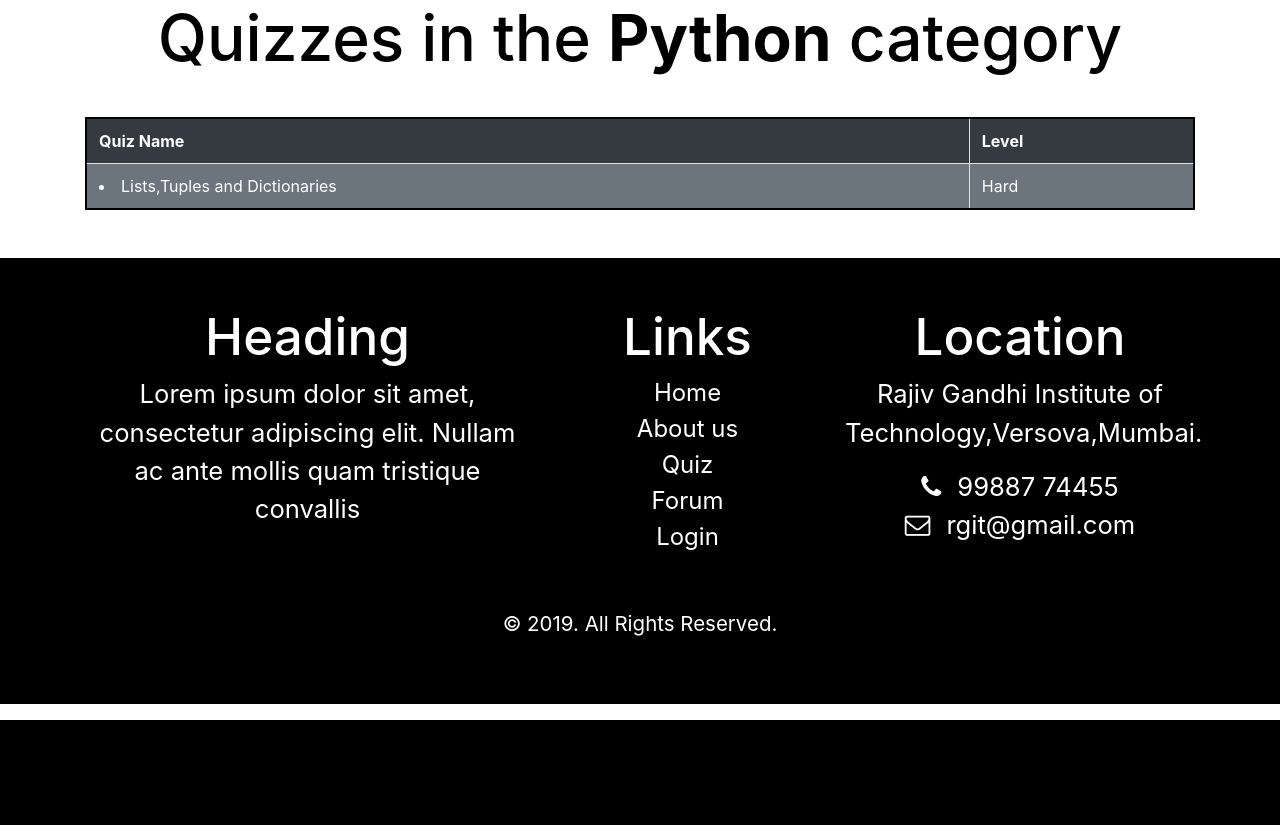
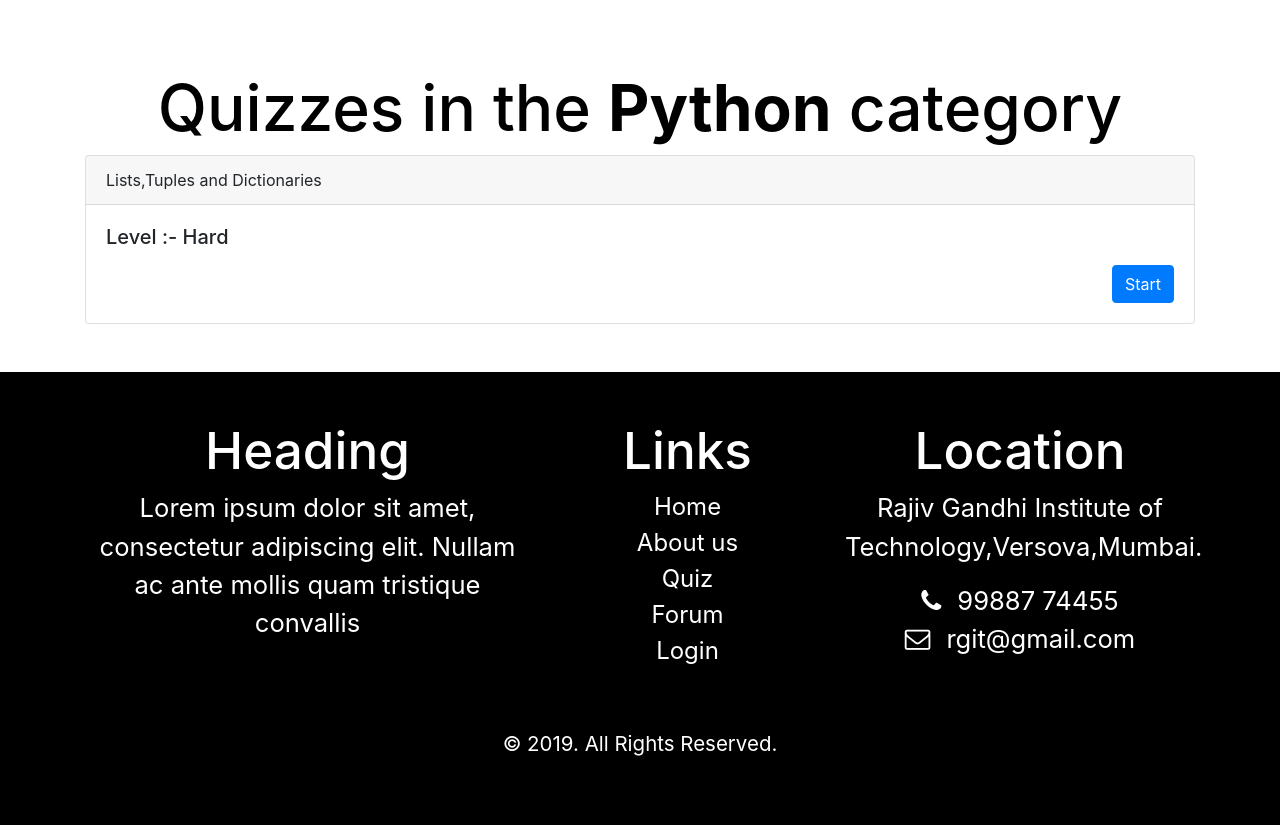
Before and after one commit to adityachavan198/Codecell, a Django app: page /quiz/Python/ in a window 1280 px wide. Shown: the part 80-905 px from the top of the page. Before the commit the page ends 800 px from the top, so only its background shows below. Run offline with Django 3.2, Linux system fonts and the light colour scheme; data comes from the database, SQL or seed files in the repository; some libraries are stand-ins or nearby versions.

Commit message:
modified quiz category listing

```diff
--- a/Accounts/static/Accounts/styles.css
+++ b/Accounts/static/Accounts/styles.css
@@ -1,4 +1,6 @@
-
+body{
+    padding-top: 70px;
+}
 .box{
 		width: 100%;
 		height: auto;
--- a/Accounts/templates/Accounts/base.html
+++ b/Accounts/templates/Accounts/base.html
@@ -1,5 +1,5 @@
 {% load static %}
-
+<!DOCTYPE html>
 <html>
 <head>
 
@@ -20,7 +20,7 @@
 
 </head>
 <body>
-<header id="header" style="margin-bottom: 70px">
+<header>
     <div class="container-fluid fixed-top bg-dark" >
       <nav class="navbar navbar-expand-lg ">
         <div class="container-fluid">
@@ -112,5 +112,3 @@
 
 {#footer ends here#}
 {% endblock %}
-</body>
-</html>
--- a/Hackathon/urls.py
+++ b/Hackathon/urls.py
@@ -3,5 +3,5 @@ from django.urls import path,re_path
 from Hackathon import views
 
 Hackathon_url_patterns = [
-
+    path('', views.hackathon_home, name = 'hackathon_home'),
 ]
--- a/Hackathon/views.py
+++ b/Hackathon/views.py
@@ -1,3 +1,6 @@
 import os
 from django.shortcuts import render
 from django.views import View
+
+def hackathon_home(request, *args, **kwargs):
+    return render(request, "Hackathon/hackathon_home.html", {})
--- a/Quiz/templates/Quiz/Quiz_category_list_matching.html
+++ b/Quiz/templates/Quiz/Quiz_category_list_matching.html
@@ -7,23 +7,25 @@
 
 {% if quiz_list %}
 <div class="container" >
-<table class="table table-bordered table-striped table-hover bg-secondary" style="border:2px solid black;margin-top: 5vh">
-    <tr class="bg-dark">
-        <th style="color: white">Quiz Name</th>
-        <th style="color: white">Level</th>
-    </tr>
+
+
     {% for quiz in quiz_list %}
-    <tr>
-    <td style="color: white">    <li><a style="color: white" href = "{% url 'quiz_detail' slug=quiz.url %}">{{ quiz.title }}</a></li> </td>
-    <td style="color: white">{{ quiz.level }}</td>
-    </tr>
+        <div class="card">
+          <div class="card-header">
+            {{ quiz.title }}
+          </div>
+          <div class="card-body">
+            <h5 class="card-title">Level :- {{ quiz.level }}</h5>
+            <p class="card-text">{{ quiz.description }}</p>
+            <a href="{% url 'quiz_detail' slug=quiz.url %}" class="btn btn-primary pull-right">Start</a>
+          </div>
+        </div>
     {% endfor %}
 
-</table>
 </div>
-{% else %}
-<p style="color: black;font-size: 20px;text-align: center;"> Coming Soon.</p>
+    {% else %}
+         <p style="color: black;font-size: 20px;text-align: center;"> Coming Soon.</p>
 
-{% endif %}
+    {% endif %}
 
 {% endblock %}
```
Also changed, not shown: Accounts/templates/Accounts/home.html (+1 -7 lines), Hackathon/templates/Hackathon/hackathon_home.html (added, +8 -0 lines), Quiz/templates/Quiz/quiz_detail.html (+1 -55 lines).
